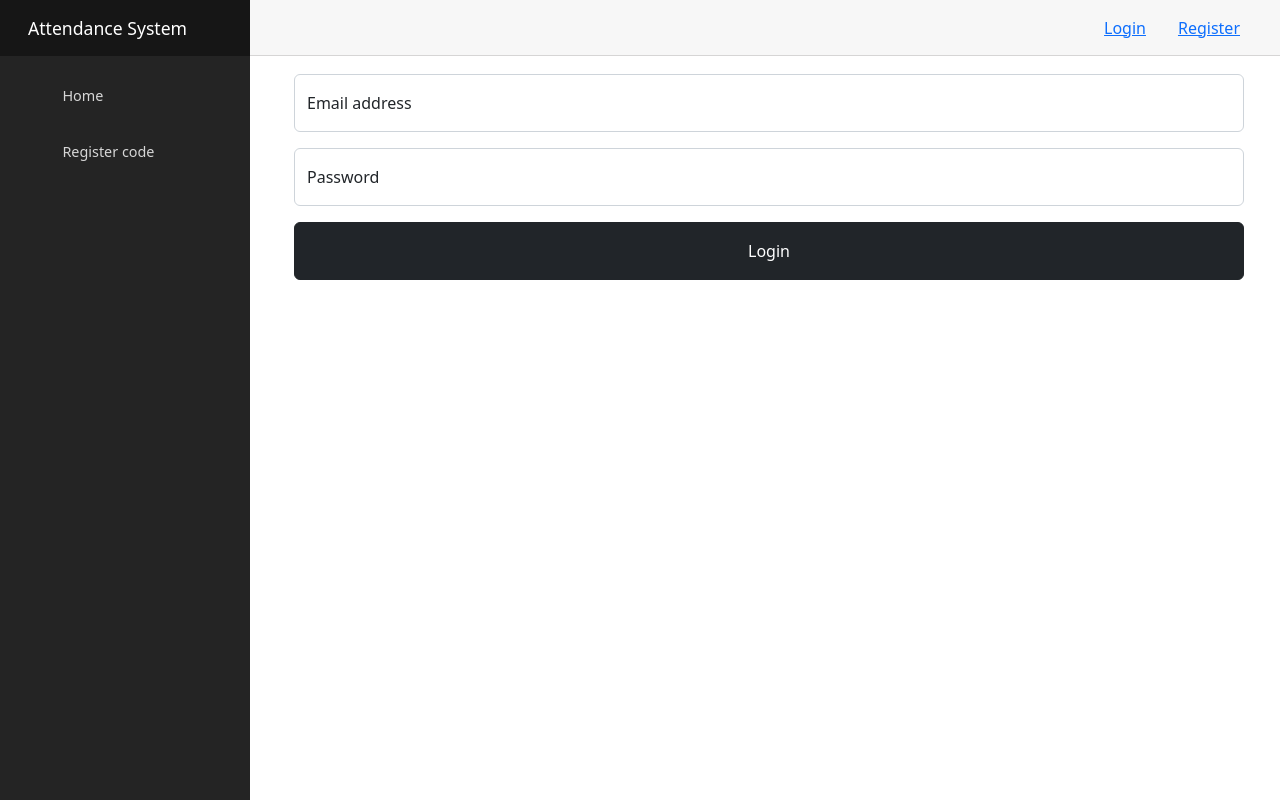
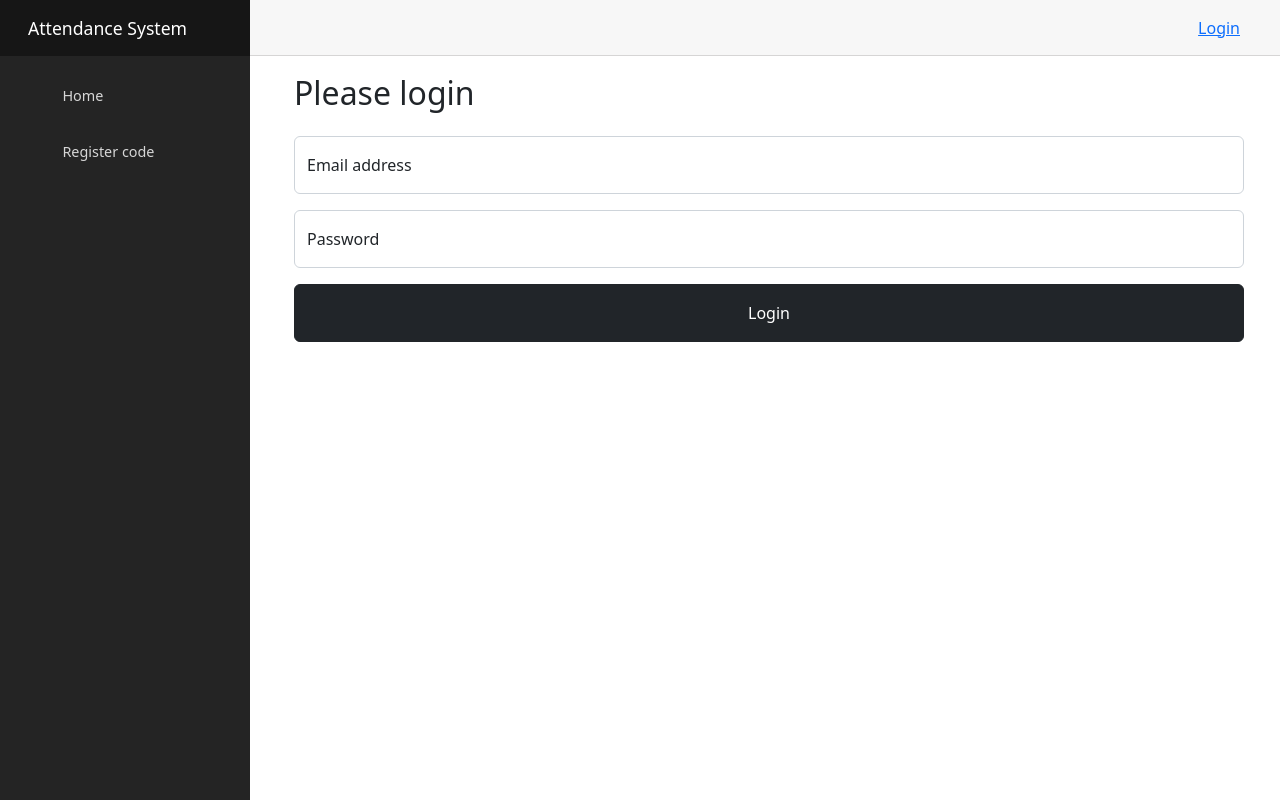
Before and after one commit to hbux/AttendanceRegisterProject, a Vue app in the folder frontend/: page /login in a window 1280 px wide. Built offline with nearby package versions, Linux system fonts and the light colour scheme; a web font is replaced by a local one.

Commit message:
Minor tweaks

```diff
--- a/frontend/src/components/LoginDisplay.vue
+++ b/frontend/src/components/LoginDisplay.vue
@@ -5,7 +5,6 @@
     </div>
     <div v-else>
         <a href="/login" class="mx-3">Login</a>
-        <a href="/register" class="mx-3">Register</a>
     </div>
 
 </template>
--- a/frontend/src/views/Login.vue
+++ b/frontend/src/views/Login.vue
@@ -1,6 +1,9 @@
 <template>
     <form name="form" @submit.prevent="handleLogin">
         <div class="container">
+            <div class="mb-4">
+                <h2>Please login</h2>
+            </div>
             <div v-if="errorMessage" class="alert alert-danger alert-dismissible fade show" role="alert">
                 <strong>Oops!</strong> {{errorMessage}}
                 <button type="button" class="btn-close" data-bs-dismiss="alert" aria-label="Close"></button>
```
Also changed, not shown: 1 other file (tests, documents, lock files or other folders).
